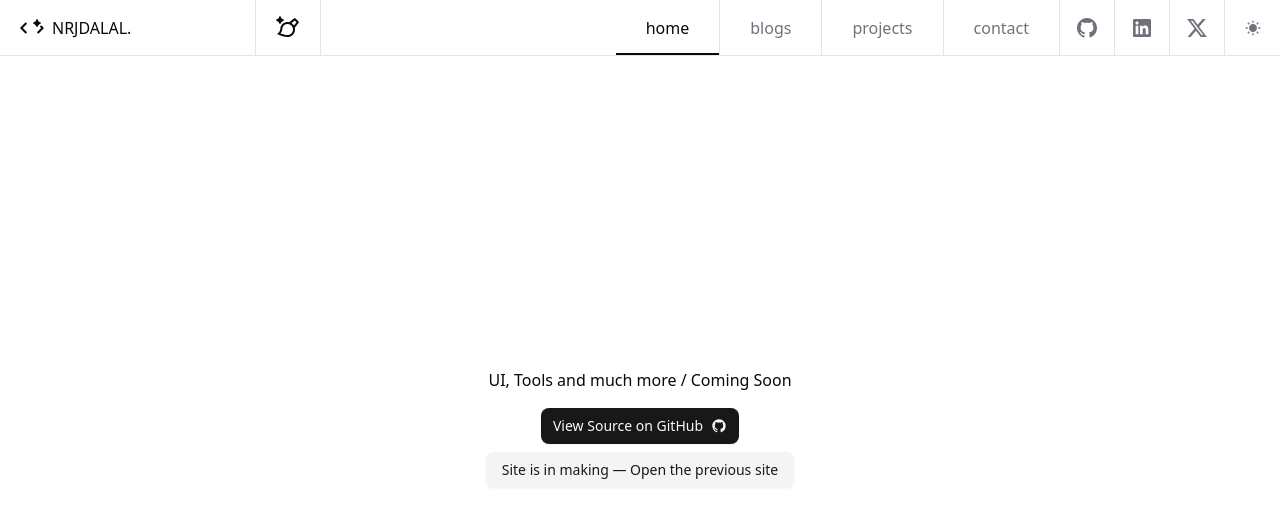
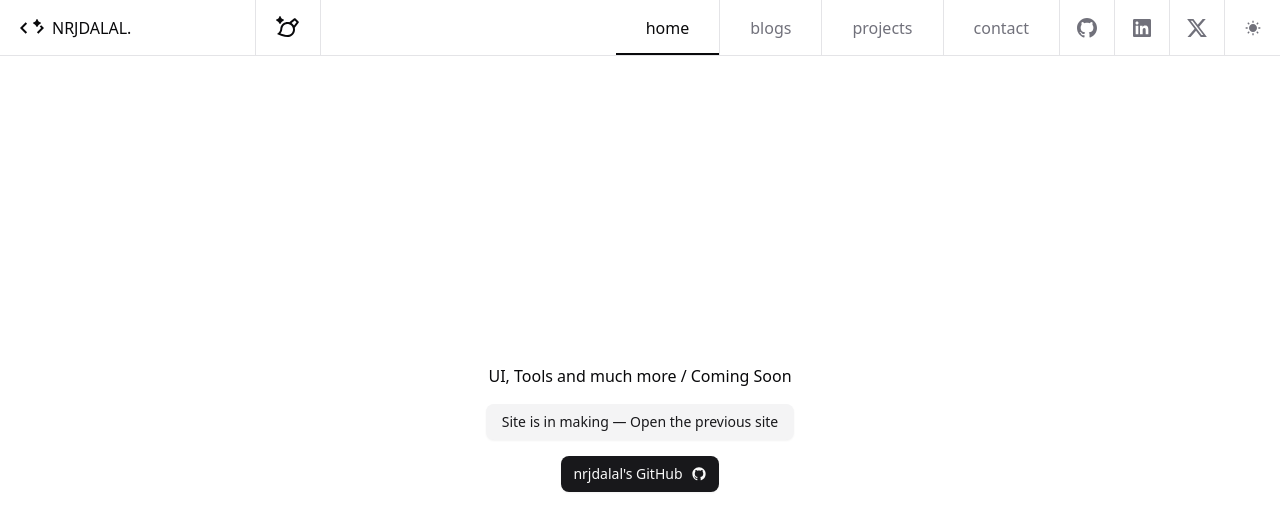
Before and after one commit to nrjdalal/nrjdalal.com, a Next.js app: page / in a window 1280 px wide. Shown: the top 530 px of the page. Built offline with nearby package versions, Linux system fonts and the light colour scheme.

Commit message:
Update page.tsx

```diff
--- a/src/app/page.tsx
+++ b/src/app/page.tsx
@@ -8,23 +8,23 @@ export default function Page() {
       <h1 className="sr-only">Neeraj Dalal personal site</h1>
       <p>UI, Tools and much more / Coming Soon</p>
       <Link
-        href="https://github.com/nrjdalal"
+        href="https://nrjdalal.com"
         target="_blank"
-        aria-label="Visit the GitHub repository for this user"
-        className="mt-4 flex gap-2"
+        aria-label="Site is in making — Open the previous site"
+        className="mt-4 flex gap-2 cursor-pointer"
       >
-        <Button className="[&_svg]:size-5" aria-label="My Github">
-          View Source on GitHub <RiGithubFill aria-hidden="true" />
+        <Button aria-label="Site is in making — Open the previous site" variant="secondary">
+          Site is in making — Open the previous site
         </Button>
       </Link>
       <Link
-        href="https://nrjdalal.com"
+        href="https://github.com/nrjdalal"
         target="_blank"
-        aria-label="Visit the previous version of the site"
-        className="mt-2 flex gap-2"
+        aria-label="nrjdalal's GitHub"
+        className="mt-4 flex gap-2 cursor-pointer"
       >
-        <Button aria-label="Open the previous site" variant="secondary">
-          Site is in making — Open the previous site
+        <Button className="[&_svg]:size-5" aria-label="nrjdalal's GitHub">
+          nrjdalal's GitHub <RiGithubFill aria-hidden="true" />
         </Button>
       </Link>
     </main>
```
